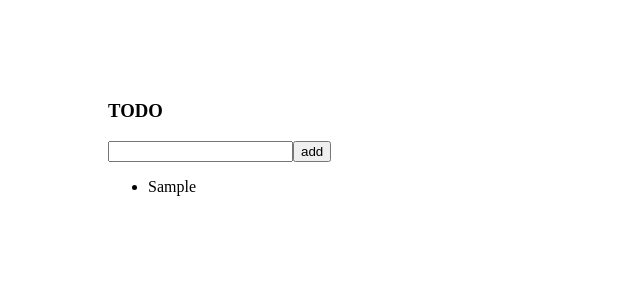
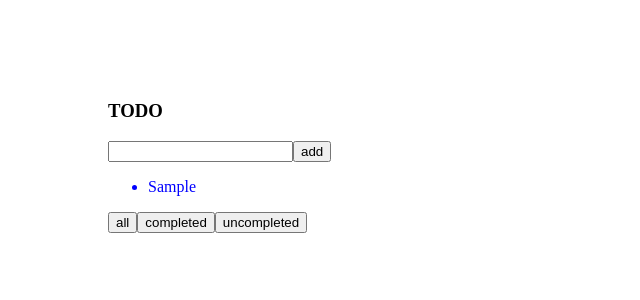
Before and after one commit to qiqingjin/blog, a React app in the folder React_Redux/demos/: page / in a window 1280 px wide. Both pictures are taken after typing "Sample" into the empty fields and a click on the button "add". Shown: the top 300 px of the page, without its empty margins (0-640 px from the left). Built offline with nearby package versions, Linux system fonts and the light colour scheme.

Commit message:
filter todos

```diff
--- a/React_Redux/demos/src/actions/index.js
+++ b/React_Redux/demos/src/actions/index.js
@@ -4,3 +4,13 @@ export const addTodoCreator = (todoContent) => ({
   todoContent,
   id: nextTodoId++
 });
+
+export const completeToDoCreator = (id) => ({
+  type: 'COMPLETE_TODO',
+  id
+});
+
+export const filtersCreator = (filter) => ({
+  type: 'FILTER',
+  filter
+});
--- a/React_Redux/demos/src/components/App.jsx
+++ b/React_Redux/demos/src/components/App.jsx
@@ -1,12 +1,14 @@
 import React from 'react';
 import AddTodo from 'containers/AddTodo';
 import FilteredTodoList from 'containers/FilteredTodoList';
+import Filters from 'containers/Filters';
 
 const App = () => (
   <div>
     <h3>TODO</h3>
     <AddTodo />
     <FilteredTodoList />
+    <Filters />
   </div>
 );
 
--- a/React_Redux/demos/src/components/Todo.jsx
+++ b/React_Redux/demos/src/components/Todo.jsx
@@ -1,7 +1,8 @@
 import React from 'react';
 
-export default ({content}) => {
+export default ({content, onTodoClick, complete}) => {
   return (
-    <li>{content}</li>
+    <li onClick = {onTodoClick} style={{color: complete ? 'gray' : 'blue',
+    cursor: 'pointer'}}>{content}</li>
   );
 };
--- a/React_Redux/demos/src/components/TodoList.jsx
+++ b/React_Redux/demos/src/components/TodoList.jsx
@@ -1,11 +1,12 @@
 import React from 'react';
 import Todo from 'components/Todo';
 
-export default ({todos}) => {
+export default ({todos, completeToDoCreator}) => {
   return (
     <ul>
       {todos.map(todo =>
-        <Todo key = {todo.id} content = {todo.text} />
+        <Todo key = {todo.id} content = {todo.text} complete ={todo.complete}
+        onTodoClick = {() => completeToDoCreator(todo.id)}/>
       )}
     </ul>
   );
--- a/React_Redux/demos/src/containers/AddTodo.jsx
+++ b/React_Redux/demos/src/containers/AddTodo.jsx
@@ -1,7 +1,6 @@
 import React from 'react';
 import { connect } from 'react-redux';
 import { addTodoCreator } from 'actions';
-import { filterTodoCreator } from 'actions';
 
 let AddTodo = ({dispatch}) => {
   let input;
--- a/React_Redux/demos/src/containers/FilteredTodoList.jsx
+++ b/React_Redux/demos/src/containers/FilteredTodoList.jsx
@@ -1,16 +1,28 @@
 import { connect } from 'react-redux';
 import TodoList from 'components/TodoList';
+import { completeToDoCreator } from '../actions';
 
 const mapStateToProps = (state) => {
   let filteredTodos = [];
   filteredTodos = state.todos.filter((todo) => {
-    return (todo.id % 2 === 0);
+    switch (state.filters) {
+      case 'completed':
+      return todo.complete === true;
+      case 'uncompleted':
+      return todo.complete === false;
+      default:
+      return todo.id > -1;
+    }
   });
   return ({
     todos: filteredTodos
   });
 };
 
-const FilteredTodoList = connect(mapStateToProps)(TodoList);
+const mapDispatchToProps = {
+  completeToDoCreator
+}
+
+const FilteredTodoList = connect(mapStateToProps, mapDispatchToProps)(TodoList);
 
 export default FilteredTodoList;
--- /dev/null
+++ b/React_Redux/demos/src/containers/Filters.jsx
@@ -0,0 +1,23 @@
+import React from 'react';
+import { connect } from 'react-redux';
+import { filtersCreator } from 'actions';
+
+let Filters = ({dispatch}) => {
+  return (
+    <div>
+      <button value = 'all' onClick = {e => {
+        dispatch(filtersCreator(e.target.value));
+      }} >all</button>
+      <button value = 'completed' onClick = {e => {
+        dispatch(filtersCreator(e.target.value));
+      }} >completed</button>
+      <button value = 'uncompleted' onClick = {e => {
+        dispatch(filtersCreator(e.target.value));
+      }} >uncompleted</button>
+    </div>
+  )
+};
+
+Filters = connect()(Filters);
+
+export default Filters;
--- /dev/null
+++ b/React_Redux/demos/src/reducers/filters.js
@@ -0,0 +1,8 @@
+const filters = (state = 'all', action) => {
+  if(action.type === 'FILTER'){
+    return action.filter;
+  }
+  return state;
+};
+
+export default filters;
--- a/React_Redux/demos/src/reducers/index.js
+++ b/React_Redux/demos/src/reducers/index.js
@@ -1,8 +1,10 @@
 import { combineReducers } from 'redux';
 import todos from 'reducers/todos';
+import filters from 'reducers/filters';
 
 const todoApp = combineReducers({
-  todos
+  todos,
+  filters
 });
 
 export default todoApp;
--- a/React_Redux/demos/src/reducers/todos.js
+++ b/React_Redux/demos/src/reducers/todos.js
@@ -4,9 +4,18 @@ const todos = (state = [], action) => {
       ...state,
       {
         text: action.todoContent,
-        id: action.id
+        id: action.id,
+        complete: false
       }
     ];
+  }else if(action.type === 'COMPLETE_TODO'){
+    let newState = state.map((s) => {
+      if(s.id === action.id){
+        s.complete = true;
+      }
+      return s;
+    });
+    return newState;
   }
   return state;
 };
```
